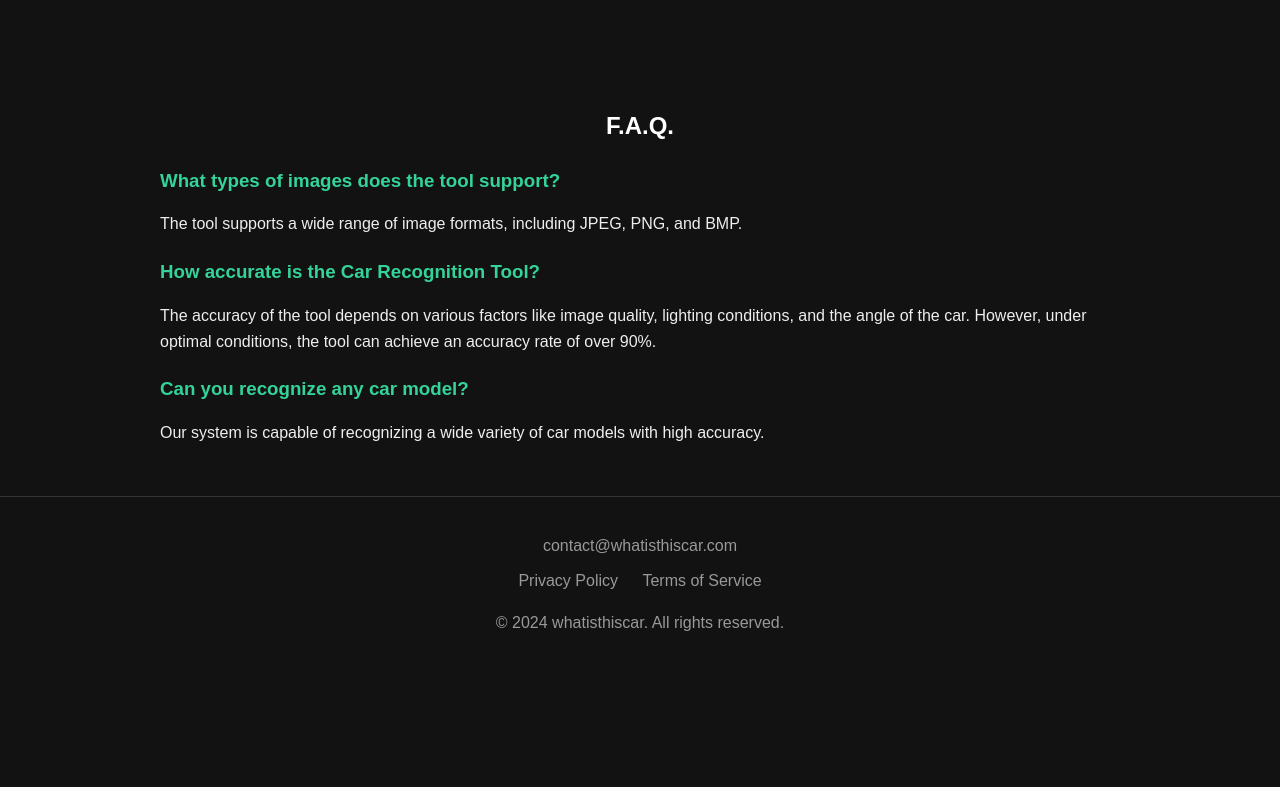
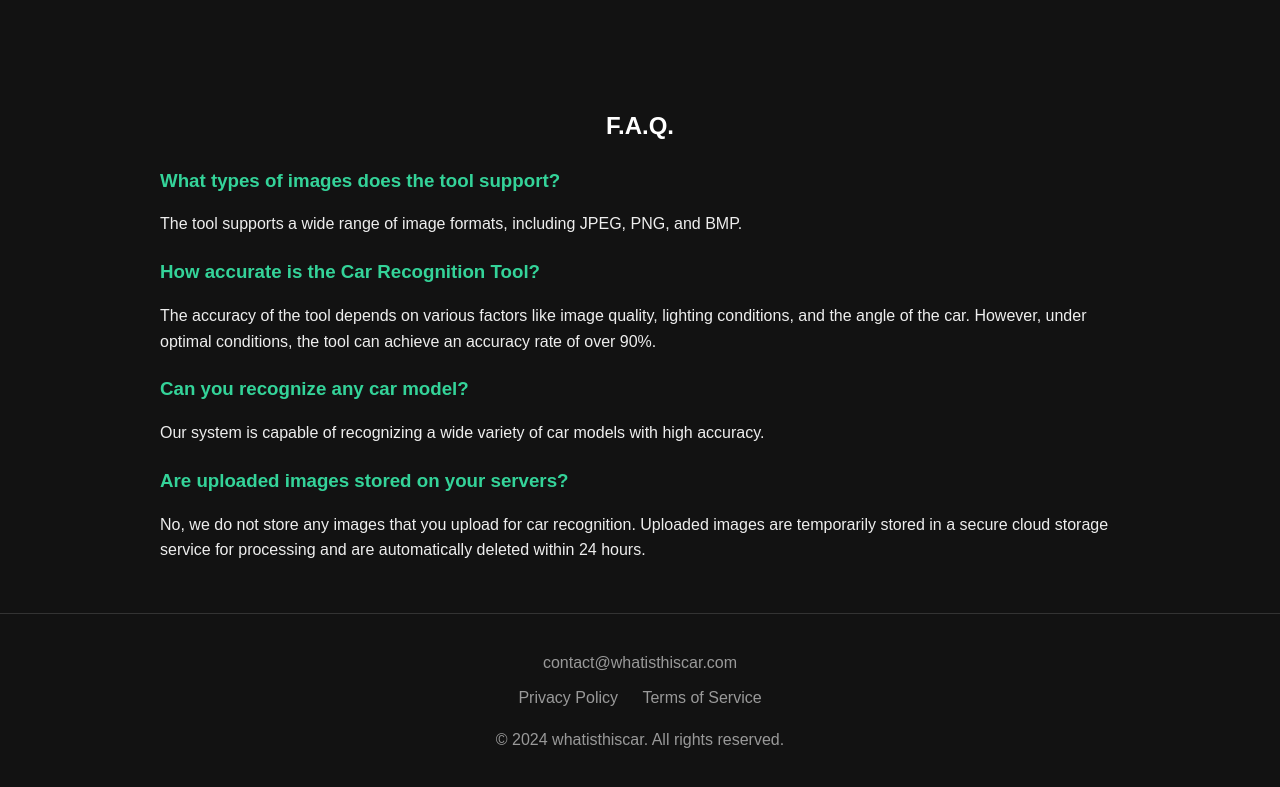
Before and after one commit to MrHeckerCat/whatisthiscar, a website: page public/index.html in a window 1280 px wide. Shown: the part 892-1679 px from the top of the page. Before the commit the page ends 1564 px from the top, so only its background shows below. Drawn offline with nearby package versions, Linux system fonts and the light colour scheme.

Commit message:
Update index.html

```diff
--- a/public/index.html
+++ b/public/index.html
@@ -69,6 +69,9 @@
 
                 <h3>Can you recognize any car model?</h3>
                 <p>Our system is capable of recognizing a wide variety of car models with high accuracy.</p>
+
+                <h3>Are uploaded images stored on your servers?</h3>
+        <p>No, we do not store any images that you upload for car recognition. Uploaded images are temporarily stored in a secure cloud storage service for processing and are automatically deleted within 24 hours.</p>
             </div>
         </section>
     </main>
```
